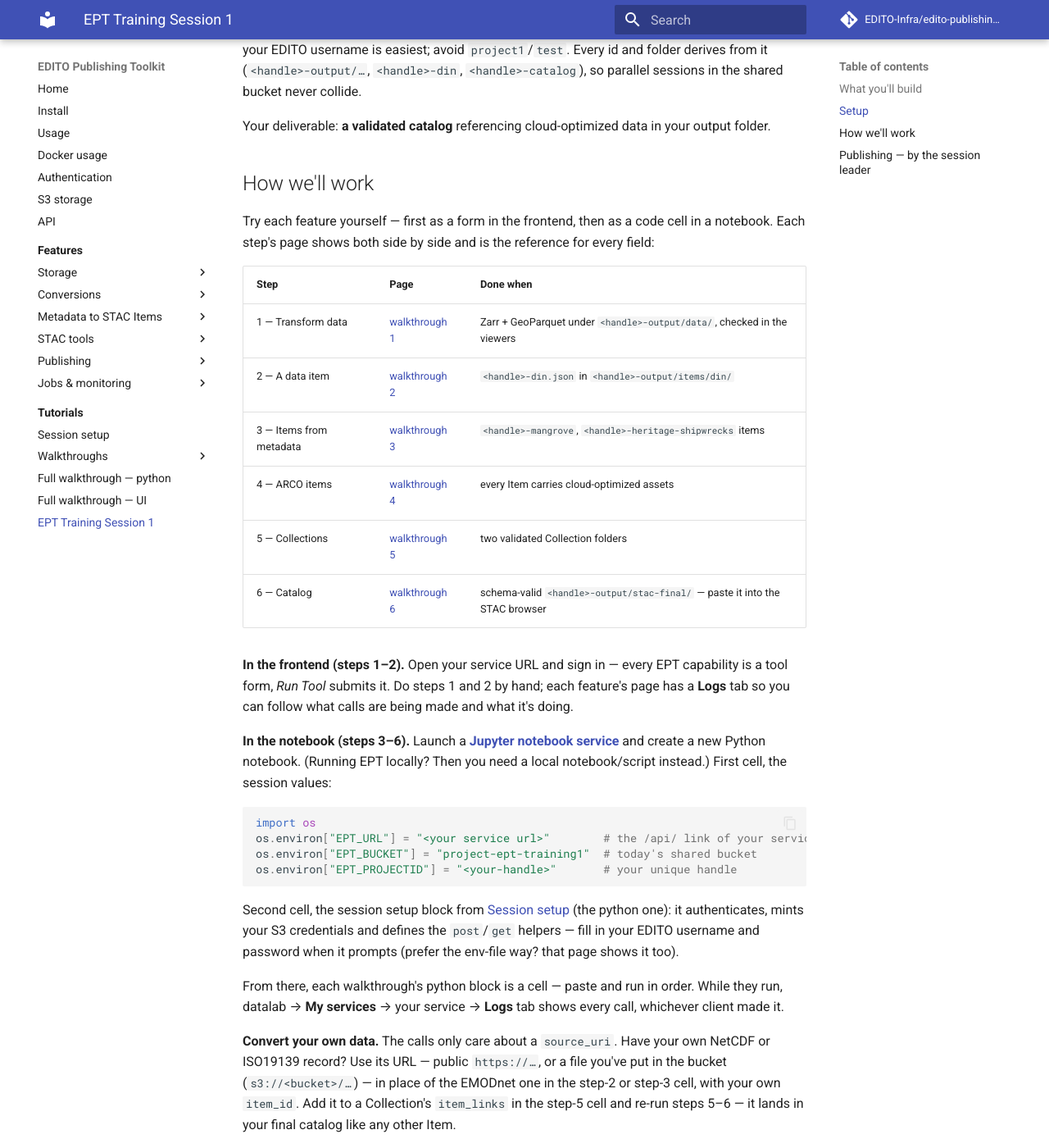
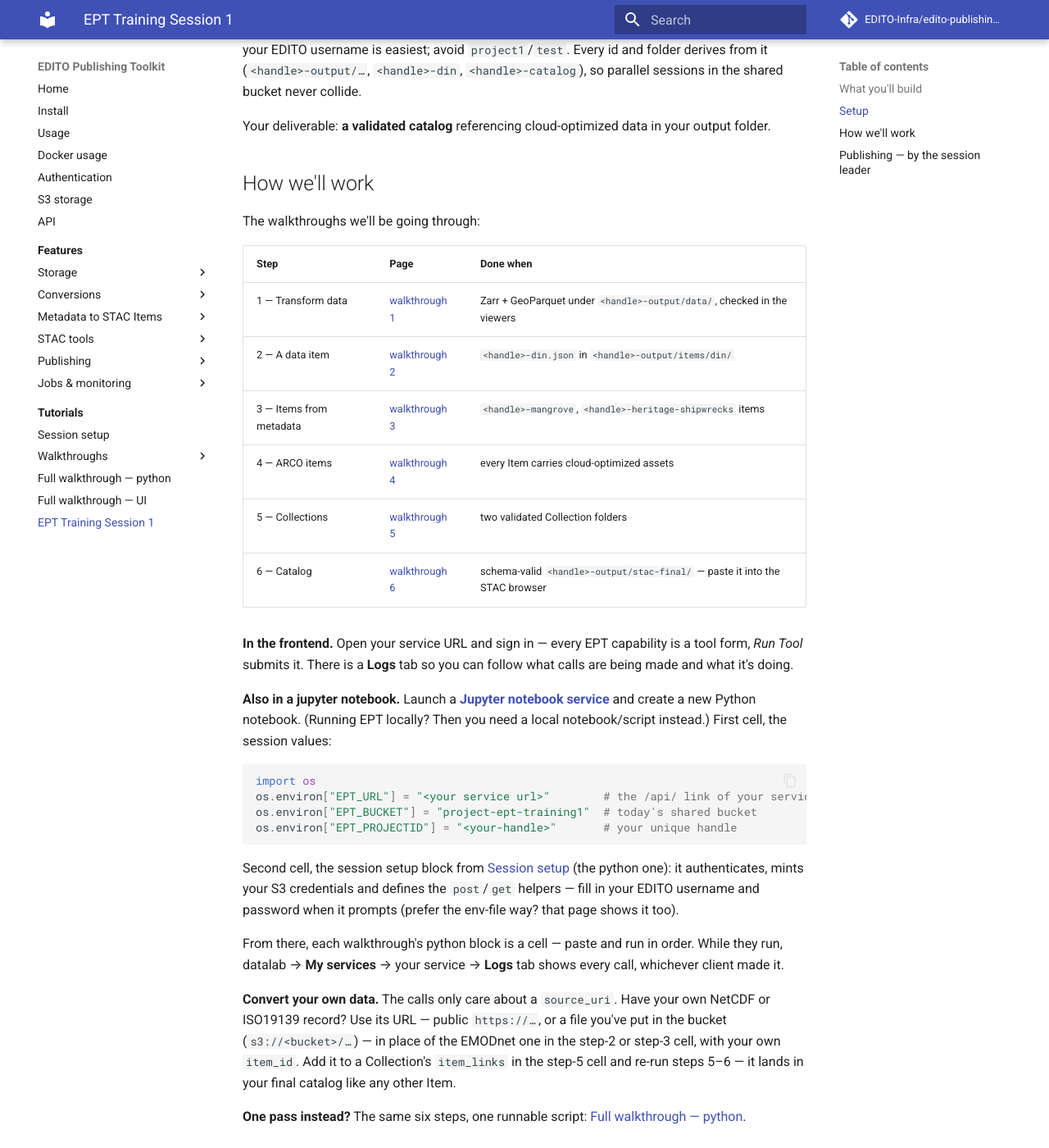
Before and after one commit to EDITO-Infra/edito-publishing-toolkit-backend, an MkDocs documentation site: the page built from docs/tutorials/ept-training-1.md, in a window 1280 px wide and 1400 px high, scrolled down 1420 px. Shown: the whole window at 82% size. Built offline with MkDocs 1.6.1 and Material for MkDocs 9.7.7, drawn with Linux system fonts in a browser that asks for light colours; comment, search, counter and statistics services are not loaded; some of the changed text lies outside the part shown.

Commit message:
Update working instructions in training tutorial

```diff
--- a/docs/tutorials/ept-training-1.md
+++ b/docs/tutorials/ept-training-1.md
@@ -77,9 +77,7 @@
 
 ## How we'll work
 
-Try each feature yourself — first as a form in the frontend, then as a
-code cell in a notebook. Each step's page shows both side by side and
-is the reference for every field:
+The walkthroughs we'll be going through:
 
 | Step | Page | Done when |
 | --- | --- | --- |
@@ -90,12 +88,12 @@
 | 5 — Collections | [walkthrough 5](walkthroughs/walkthrough-5-collections.md) | two validated Collection folders |
 | 6 — Catalog | [walkthrough 6](walkthroughs/walkthrough-6-catalog.md) | schema-valid `<handle>-output/stac-final/` — paste it into the STAC browser |
 
-**In the frontend (steps 1–2).** Open your service URL and sign in —
-every EPT capability is a tool form, *Run Tool* submits it. Do steps 1
-and 2 by hand; each feature's page has a **Logs** tab so you can follow
+**In the frontend.** Open your service URL and sign in —
+every EPT capability is a tool form, *Run Tool* submits it. There is a
+**Logs** tab so you can follow
 what calls are being made and what it's doing.
 
-**In the notebook (steps 3–6).** Launch a [**Jupyter notebook
+**Also in a jupyter notebook.** Launch a [**Jupyter notebook
 service**](https://datalab.dive.edito.eu/launcher/ide/jupyter-python)
 and create a new Python notebook. (Running EPT locally? Then you need a
 local notebook/script instead.) First cell, the session values:
@@ -124,10 +122,6 @@
 `item_id`. Add it to a Collection's `item_links` in the step-5 cell and
 re-run steps 5–6 — it lands in your final catalog like any other Item.
 
-🎬 The walkthrough pages carry screencasts of their steps — a stand-in
-when a live step can't run, skippable otherwise. The pages remain the
-reference for every field.
-
 **One pass instead?** The same six steps, one runnable script:
 [Full walkthrough — python](full-walkthrough-python.md).
 
```
